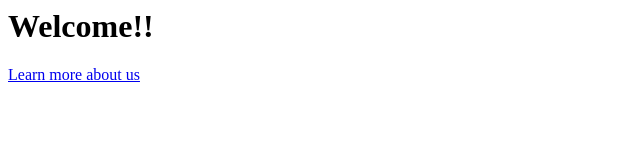
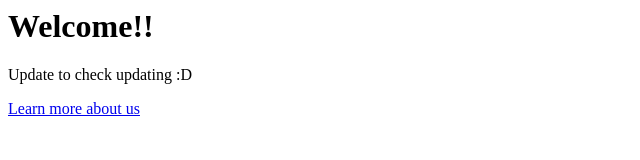
Before and after one commit to Houk13/my-example-site, a plain HTML site: page index.html in a window 1280 px wide. Shown: the whole page, without its empty margins (0-640 px from the left). Drawn offline with Linux system fonts and the light colour scheme.

Commit message:
new update

```diff
--- a/index.html
+++ b/index.html
@@ -8,6 +8,7 @@
 </head>
 <body>
     <h1>Welcome!!</h1>
+    <p>Update to check updating :D</p>
     <a href="about.html">Learn more about us</a>
 </body>
 </html>
```
